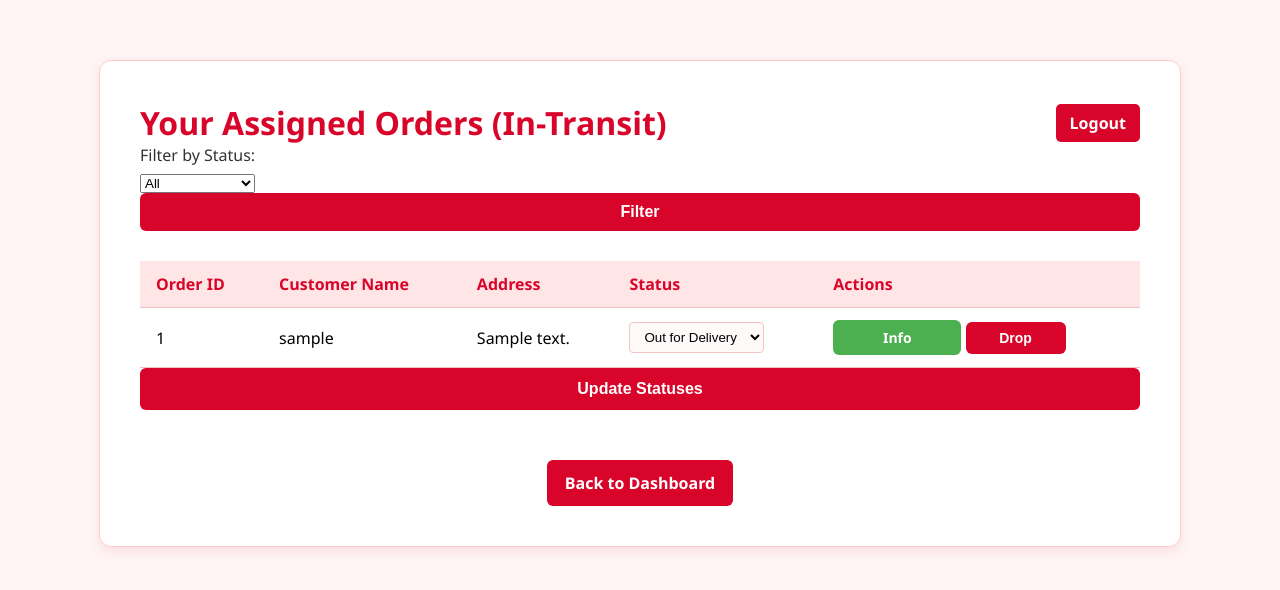
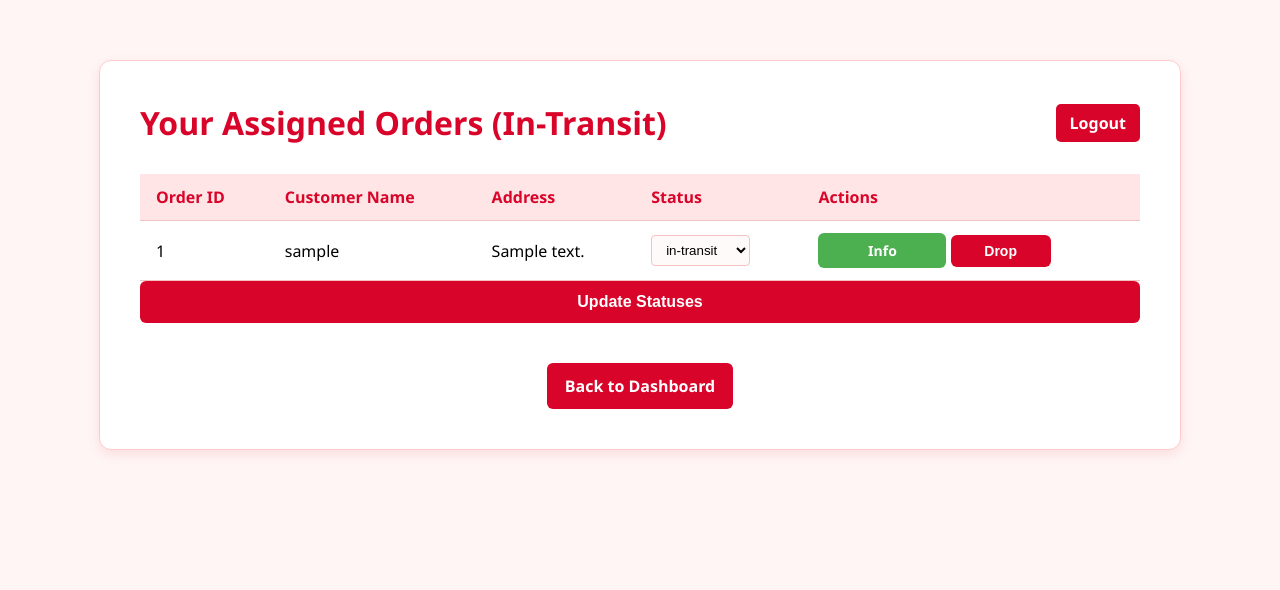
Before and after one commit to IvanC987/Project4, a Flask app: page /driver/orders in a window 1280 px wide. Shown: the top 590 px of the page. Run offline with Flask 3, Linux system fonts and the light colour scheme; the visitor is signed in with stand-in values (Sample User, id 1); tables that the repository leaves empty hold one stand-in row (values such as "Sample post").

Commit message:
Update assigned_orders.html

```diff
--- a/templates/driver/assigned_orders.html
+++ b/templates/driver/assigned_orders.html
@@ -22,14 +22,6 @@
           {% endif %}
         {% endwith %}
 
-        <form method="get" class="filter-form">
-            <label for="status">Filter by Status:</label>
-            <select name="status">
-                <option value="">All</option>
-                <option value="in-transit" {% if status_filter == 'in-transit' %}selected{% endif %}>Out for Delivery</option>
-            </select>
-            <button type="submit">Filter</button>
-        </form>
 
         <form method="POST" action="{{ url_for('driver.update_order_status') }}">
             <table>
@@ -51,15 +43,17 @@
                             <td>{{ order.customer_address }}</td>
                             <td>
                                 <select name="status_{{ order.order_id }}">
-                                    <option value="in-transit" {% if order.status == 'in-transit' %}selected{% endif %}>Out for Delivery</option>
+                                    <option value="in-transit" {% if order.status == 'in-transit' %}selected{% endif %}>in-transit</option>
                                     <option value="delivered" {% if order.status == 'delivered' %}selected{% endif %}>Delivered</option>
                                 </select>
                             </td>
                             <td class="actions">
                                 <a href="{{ url_for('driver.order_info', order_id=order.order_id) }}" class="info-button">Info</a>
+
                                 <form method="POST" action="{{ url_for('driver.drop_order', order_id=order.order_id) }}" style="display:inline;">
                                     <button type="submit" class="drop-button">Drop</button>
                                 </form>
+
                             </td>
                         </tr>
                         {% endif %}
@@ -70,7 +64,7 @@
             <button type="submit" class="update-button">Update Statuses</button>
         </form>
 
-        <a href="{{ url_for('driver.dashboard') }}" class="back-button">Back to Dashboard</a>
+        <a href="{{ url_for('driver.dashboard') }}" class="back-button" style="margin-top: 20px;">Back to Dashboard</a>
     </div>
 </body>
 </html>
```
